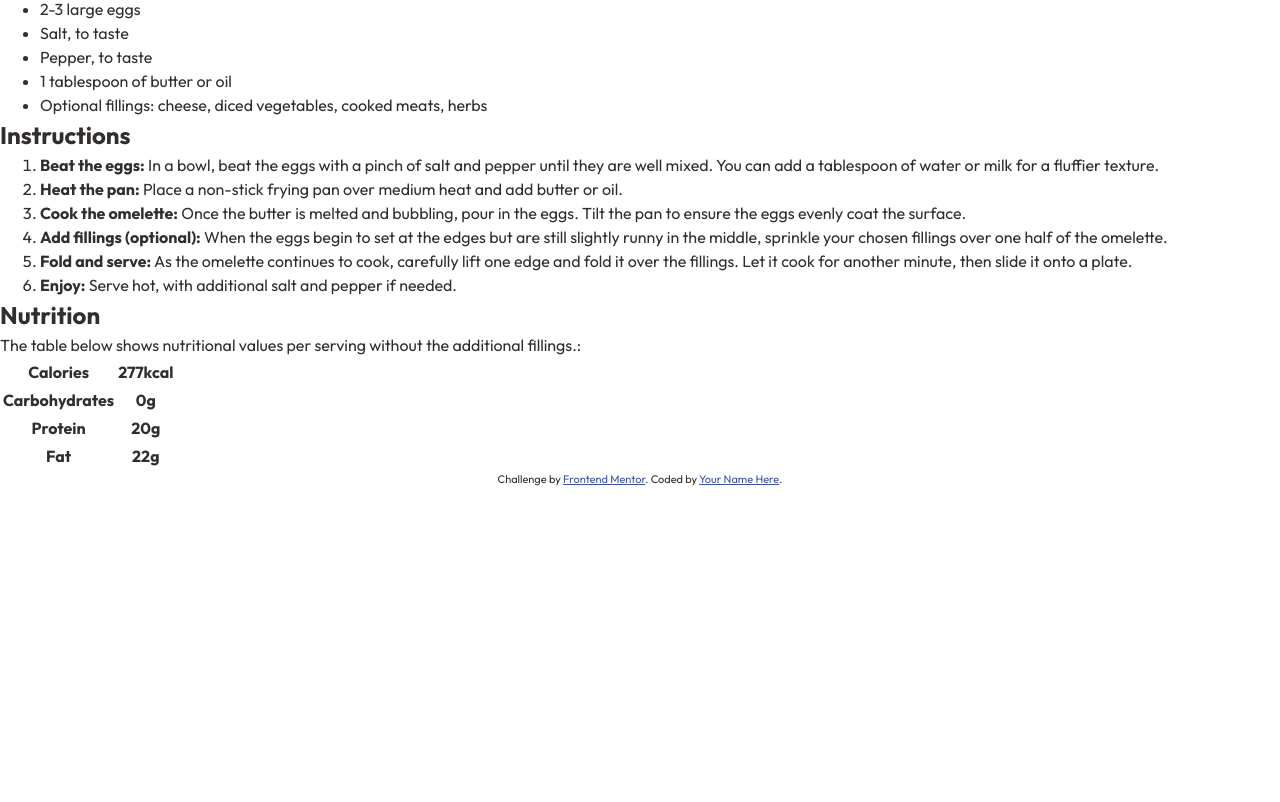
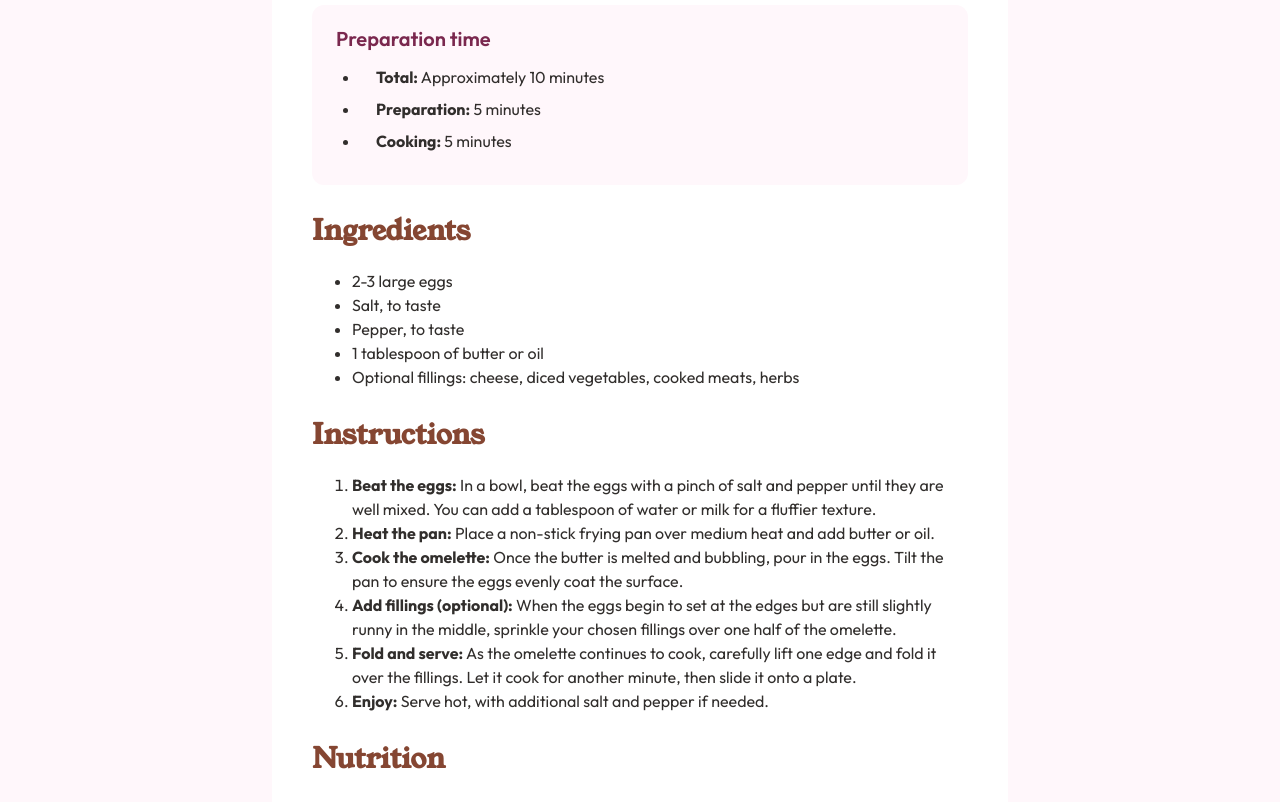
Before and after one commit to oktaydadar-rgb/frontend-mentor-od, a plain HTML site: page NewBie/recipe-page-main/index.html in a window 1280 px wide. Shown: the part 495-1297 px from the top of the page. Before the commit the page ends 982 px from the top, so only its background shows below. Drawn offline with Linux system fonts and the light colour scheme.

Commit message:
feat: update nutrition table styles and enhance menu card layout

```diff
--- a/NewBie/recipe-page-main/index.html
+++ b/NewBie/recipe-page-main/index.html
@@ -23,8 +23,6 @@
         <img
           src="./assets/images/image-omelette.jpeg"
           alt=""
-          height="300"
-          width="655"
           class="menu-image"
         />
 
@@ -108,21 +106,21 @@
 
             <table class="nutrition-table">
               <tr>
-                <th>Calories</th>
+                <th class="nutrition-title">Calories</th>
                 <th><span class="nutrition-value">277kcal</span></th>
               </tr>
 
               <tr>
-                <th>Carbohydrates</th>
+                <th class="nutrition-title">Carbohydrates</th>
                 <th><span class="nutrition-value">0g</span></th>
               </tr>
 
               <tr>
-                <th>Protein</th>
+                <th class="nutrition-title">Protein</th>
                 <th><span class="nutrition-value">20g</span></th>
               </tr>
               <tr>
-                <th>Fat</th>
+                <th class="nutrition-title">Fat</th>
                 <th><span class="nutrition-value">22g</span></th>
               </tr>
             </table>
--- a/NewBie/recipe-page-main/styles.css
+++ b/NewBie/recipe-page-main/styles.css
@@ -21,7 +21,7 @@
   --clr-stone-900: #312e2c;
   --clr-stone-600: #5f564d;
   --clr-stone-150: #e3ddd7;
-  --clr-stone-100: #f3e5d7;
+  --clr-stone-100: hsl(30, 54%, 90%);
   --clr-brown-800: #854632;
   --clr-white: #ffffff;
   /* Font Families */
@@ -39,6 +39,7 @@
   /*spacing */
   --spacing-128px: 8rem;
   --spacing-48px: 3rem;
+  --spacing-40px: 2.5rem;
   --spacing-32px: 2rem;
   --spacing-24px: 1.5rem;
   --spacing-16px: 1rem;
@@ -60,7 +61,7 @@
 }
 
 html {
-  background-color: var(--clr-rose-100);
+  background-color: var(--clr-rose-50);
   color: var(--clr-stone-900);
   font-family: var(--ff-Outfit);
   font-size: var(--fs-16px);
@@ -83,6 +84,7 @@ body {
   min-height: 100vh;
   min-height: 100dvh;
   display: grid;
+  place-content: center;
 }
 
 /* 6. Improve media defaults */
@@ -128,6 +130,133 @@ h6 {
   text-wrap: balance;
 }
 
+.menu-card {
+  max-width: 736px;
+
+  @media (max-width: 768px) {
+    /* Tablet styles go here */
+    border-radius: 0;
+
+    @media screen and (max-width: 30rem) {
+      margin-inline: 0rem;
+      max-width: 30rem;
+    }
+    padding: 0;
+  }
+  background-color: var(--clr-white);
+  border-radius: var(--spacing-24px);
+  padding: var(--spacing-40px);
+  .menu-image {
+    border-radius: var(--spacing-12px);
+    width: 100%;
+    height: auto;
+    object-fit: cover;
+  }
+
+  .menu-info {
+    margin-top: var(--spacing-40px);
+    .menu-header {
+      .menu-title {
+        font-family: var(--ff-Youngserif);
+        font-size: var(--fs-40px);
+        line-height: 1;
+      }
+      .menu-description {
+        margin-top: var(--spacing-16px);
+      }
+    }
+
+    .preparation {
+      margin-top: var(--spacing-32px);
+      padding: var(--spacing-24px);
+      background-color: var(--clr-rose-50);
+      border-radius: var(--spacing-12px);
+      .preparation-title {
+        line-height: 1;
+        font-weight: var(--fw-semibold);
+        font-size: var(--fs-20px);
+        color: var(--clr-rose-800);
+      }
+      .preparation-list {
+        margin-top: var(--spacing-16px);
+        padding-left: var(--spacing-24px);
+      }
+      .preparation-list li {
+        padding-left: var(--spacing-16px);
+        margin-bottom: var(--spacing-8px);
+      }
+    }
+
+    .ingredients {
+      margin-block: var(--spacing-32px);
+      .ingredients-title {
+        font-family: var(--ff-Youngserif);
+        font-size: var(--fs-28px);
+        line-height: 1;
+        color: var(--clr-brown-800);
+      }
+      .ingredients-list {
+        margin-top: var(--spacing-24px);
+      }
+    }
+
+    .instruction {
+      margin-block: var(--spacing-32px);
+      .instruction-title {
+        font-family: var(--ff-Youngserif);
+        font-size: var(--fs-28px);
+        line-height: 1;
+        color: var(--clr-brown-800);
+      }
+      .instruction-list {
+        margin-top: var(--spacing-24px);
+      }
+    }
+  }
+
+  .nutrition {
+    margin-top: var(--spacing-32px);
+
+    .nutrition-title {
+      font-family: var(--ff-Youngserif);
+      font-size: var(--fs-28px);
+      line-height: 1;
+      color: var(--clr-brown-800);
+    }
+
+    .nutrition-description {
+      margin-top: var(--spacing-24px);
+    }
+    .nutrition-table {
+      margin-inline: var(--spacing-16px);
+      font-weight: var(--fw-normal);
+      border-collapse: collapse;
+      text-align: left;
+      width: 100%;
+      table-layout: fixed;
+
+      tr:not(:last-child) {
+        border-bottom: 1px solid var(--clr-stone-150);
+      }
+
+      td {
+        padding: var(--spacing-12px) var(--spacing-32px);
+      }
+
+      .nutrition-title {
+        font-weight: var(--fw-normal);
+        font-family: var(--ff-Outfit);
+        font-size: var(--fs-16px);
+        color: var(--clr-stone-900);
+      }
+      .nutrition-value {
+        color: var(--clr-brown-800);
+        font-weight: var(--fw-bold);
+      }
+    }
+  }
+}
+
 .attribution {
   font-size: 11px;
   text-align: center;
```
